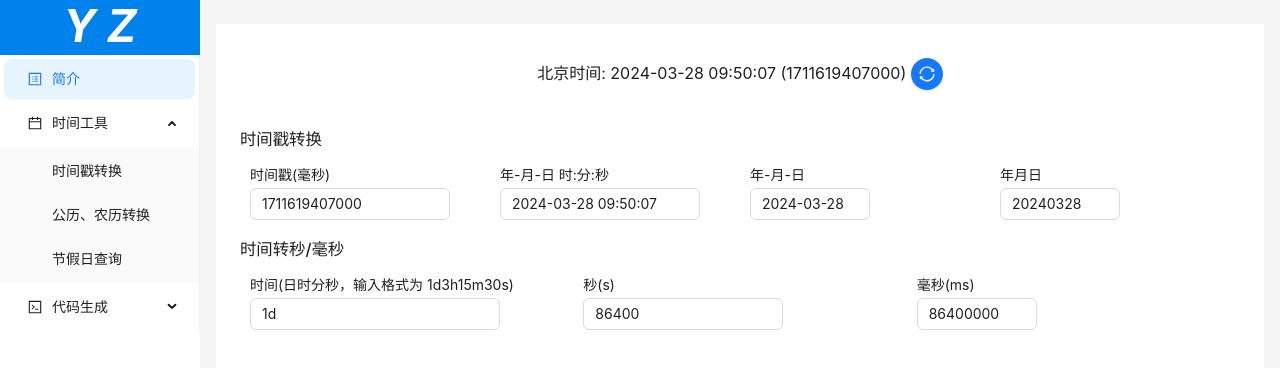
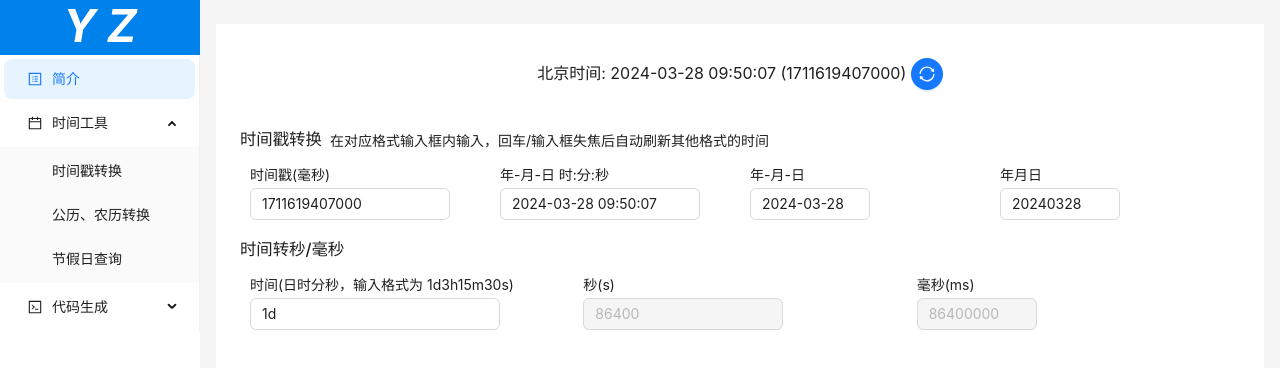
Before and after one commit to ychp/open-tool, a Vue app: page /timestamp-convert in a window 1280 px wide. Shown: the top 368 px of the page. Built offline with nearby package versions, Linux system fonts and the light colour scheme; no server answers.

Commit message:
增加使用说明

```diff
--- a/src/components/calander/TimestampConversion/TimestampConversion.vue
+++ b/src/components/calander/TimestampConversion/TimestampConversion.vue
@@ -11,9 +11,15 @@
       </span>
     </a-flex>
     <a-flex class="input-section">
-      <!-- 时间戳和日期时间输入组件 -->
       <a-row class="title">
-        <a-col :span="24"><h3>时间戳转换</h3></a-col>
+        <a-col :span="24">
+          <a-flex :vertical="false">
+            <div style="width: 90px"><h3>时间戳转换</h3></div>
+            <div style="width: 500px; line-height: normal; overflow: visible">
+              <span>在对应格式输入框内输入，回车/输入框失焦后自动刷新其他格式的时间</span>
+            </div>
+          </a-flex>
+        </a-col>
       </a-row>
       <a-row>
         <a-col :span="6" class="item">
@@ -64,7 +70,6 @@
       </a-row>
     </a-flex>
     <a-flex class="input-section">
-      <!-- 时间戳和日期时间输入组件 -->
       <a-row class="title">
         <a-col :span="24"><h3>时间转秒/毫秒</h3></a-col>
       </a-row>
@@ -88,6 +93,7 @@
             type="number"
             v-model:value="timeInfo.seconds"
             style="width: 200px"
+            disabled
           />
         </a-col>
         <a-col :span="8" class="item">
@@ -97,6 +103,7 @@
             type="number"
             v-model:value="timeInfo.milli"
             style="width: 120px"
+            disabled
           />
         </a-col>
       </a-row>
```
